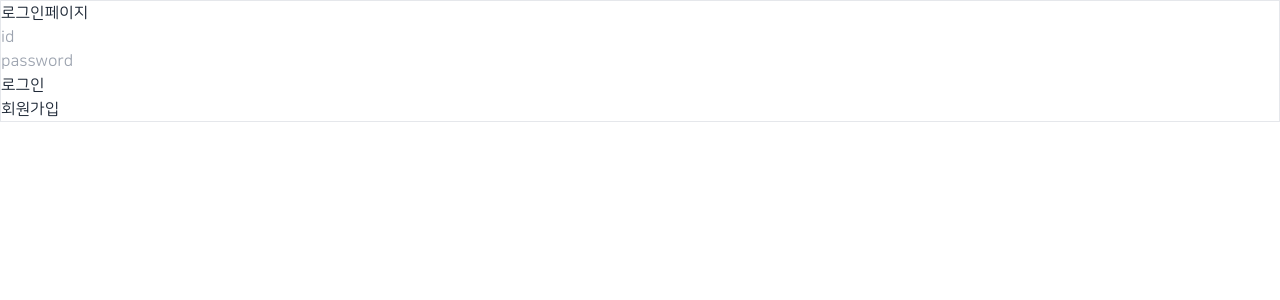
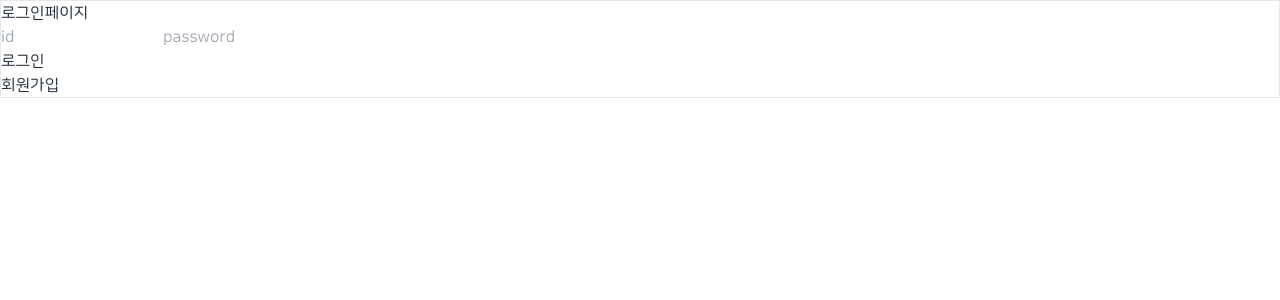
Before and after one commit to Leeminw/PromptQuiz, a React (Create React App) app in the folder frontend/: page /login in a window 1280 px wide. Shown: the top 300 px of the page. Built offline with nearby package versions, Linux system fonts and the light colour scheme.

Commit message:
feat: 로그인 후 홈화면 이동 추가

```diff
--- a/frontend/src/App.tsx
+++ b/frontend/src/App.tsx
@@ -5,6 +5,7 @@ const App = () => {
   return (
     <Routes>
       <Route path='/login' element={<Login/>}></Route>
+      <Route path='/home' element={<div>홈화면</div>}> </Route>
     </Routes>
   );
 };
--- a/frontend/src/pages/Login.tsx
+++ b/frontend/src/pages/Login.tsx
@@ -1,45 +1,55 @@
 import React from 'react';
 import { useState } from 'react';
 import { UserApi } from './hook/axios-user';
+import { Router } from 'react-router-dom';
+import { useNavigate } from 'react-router-dom';
 
 const Login = () => {
+  const navigate = useNavigate();
+  const [userName, setUserName] = useState<string>('');
+  const [password, setPassword] = useState<string>('');
 
-    const [userName, setUserName] = useState<string>("")
-    const [password, setPassword] = useState<string>("")
+  const userNameHandler = (event: React.ChangeEvent<HTMLInputElement>) => {
+    setUserName(event.target.value);
+  };
 
-    const userNameHandler = (event:React.ChangeEvent<HTMLInputElement>) =>{
-        setUserName(event.target.value);
+  const passwordHandler = (event: React.ChangeEvent<HTMLInputElement>) => {
+    setPassword(event.target.value);
+  };
+
+  const loginUser = async () => {
+    try {
+      const loginForm: LoginForm = {
+        userName,
+        password,
+      };
+      console.log(loginForm);
+      const { data } = await UserApi.login(loginForm);
+      localStorage.setItem('accessToken', data.accessToken);
+      navigate('/home', { replace: true });
+    } catch (error) {
+      // 로그인 오류
+      console.error(error);
     }
-
-    const passwordHandler = (event:React.ChangeEvent<HTMLInputElement>) => {
-        setPassword(event.target.value);
-    }
-
-    const loginUser = async () =>{
-        const loginForm:LoginForm = {
-            userName,
-            password
-        }
-        console.log(loginForm)
-        const {data} = await UserApi.login(loginForm)
-
-        localStorage.setItem("accessToken", data.accessToken)
-
-
-    }
+  };
 
   return (
     <div className="border ">
       <p>로그인페이지</p>
-            <input type="text" placeholder='id' value={userName} onChange={userNameHandler} />
-            <br />
-            <input type="password" placeholder='password' value={password} onChange={passwordHandler}/>
+      <input type="text" placeholder="id" value={userName} onChange={userNameHandler} />
+      <input
+        type="password"
+        placeholder="password"
+        value={password}
+        onChange={passwordHandler}
+        className="text-black"
+      />
       <br />
       <button onClick={loginUser}> 로그인</button>
       <br />
       <button> 회원가입</button>
     </div>
-    )
-}
+  );
+};
 
 export default Login;
```
Lines whose indentation alone changed are shown as unchanged.
